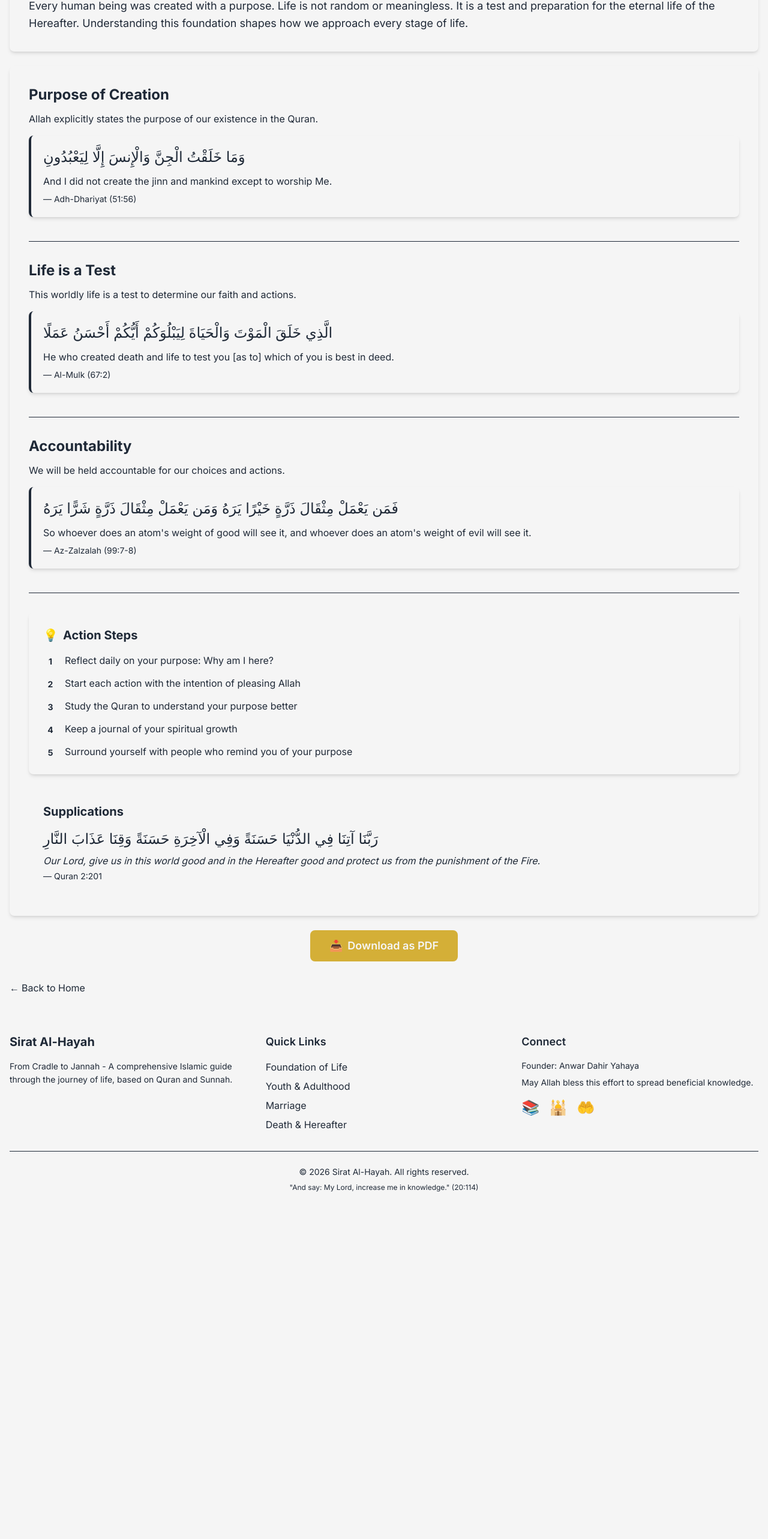
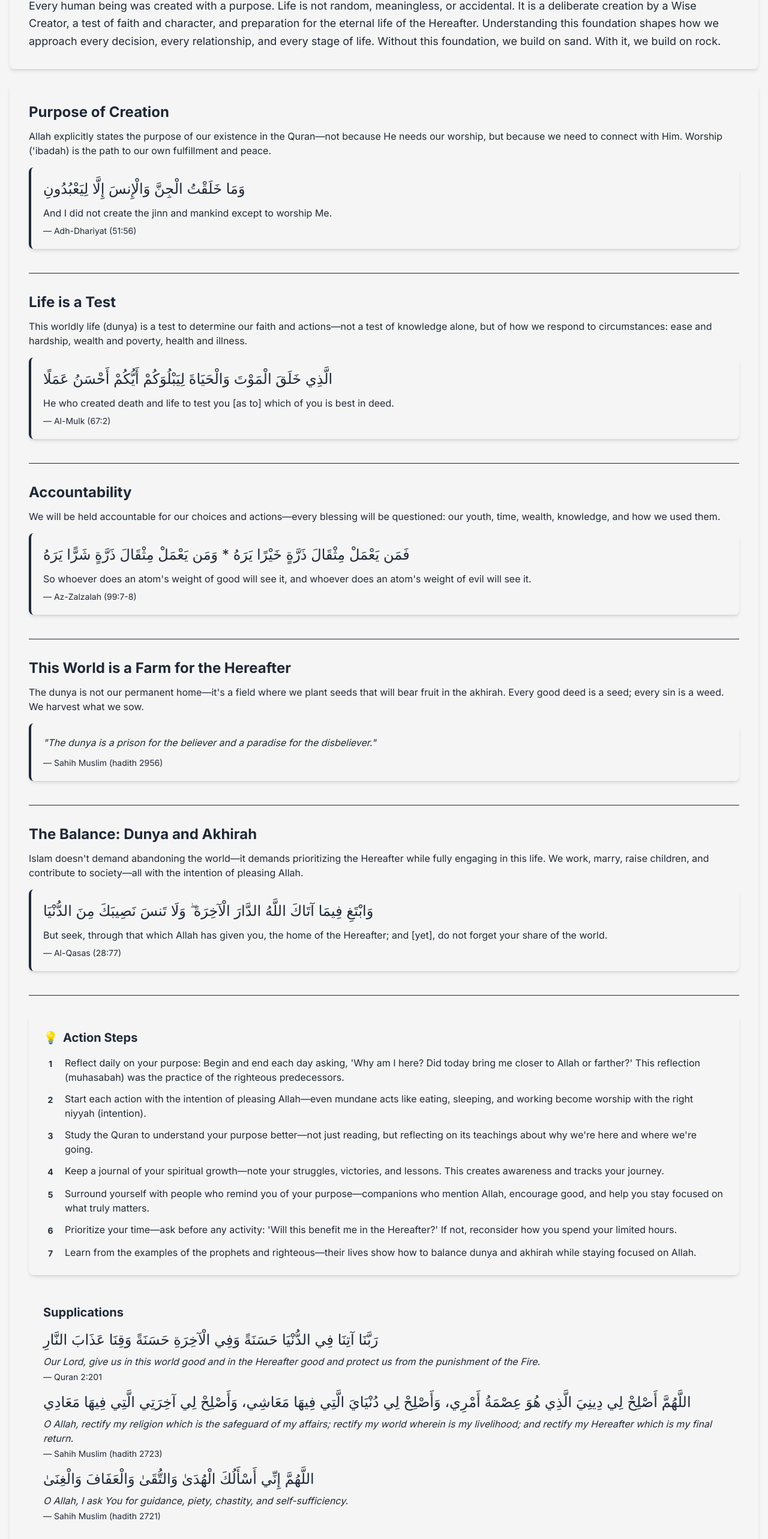
Before and after one commit to Mranwar001/sirat-al-hayah, a React (Vite) app: page /foundation in a window 1280 px wide. Shown: the part 225-2791 px from the top of the page at 60% size. Before the commit the page ends 2245 px from the top, so only its background shows below. Built offline with nearby package versions, Linux system fonts and the light colour scheme.

Commit message:
Revise foundation.js for clarity and depth
Updated the introduction and various texts to enhance clarity and depth regarding the purpose of life, accountability, and the balance between this world and the Hereafter.

```diff
--- a/src/data/foundation.js
+++ b/src/data/foundation.js
@@ -3,53 +3,116 @@ export default {
   title: "Foundation of Life",
   subtitle: "Understanding Our Purpose",
   icon: "🏗️",
-  introduction: `Every human being was created with a purpose. Life is not random or meaningless.
-    It is a test and preparation for the eternal life of the Hereafter. Understanding this
-    foundation shapes how we approach every stage of life.`,
+  introduction: `Every human being was created with a purpose. Life is not random, meaningless, or accidental.
+    It is a deliberate creation by a Wise Creator, a test of faith and character, and preparation for the eternal life of the Hereafter.
+    Understanding this foundation shapes how we approach every decision, every relationship, and every stage of life.
+    Without this foundation, we build on sand. With it, we build on rock.`,
 
   points: [
     {
       heading: "Purpose of Creation",
-      text: "Allah explicitly states the purpose of our existence in the Quran.",
+      text: "Allah explicitly states the purpose of our existence in the Quran—not because He needs our worship, but because we need to connect with Him. Worship ('ibadah) is the path to our own fulfillment and peace.",
       evidence: {
         quran: "وَمَا خَلَقْتُ الْجِنَّ وَالْإِنسَ إِلَّا لِيَعْبُدُونِ",
         translation: "And I did not create the jinn and mankind except to worship Me.",
         surah: "Adh-Dhariyat (51:56)"
-      }
+      },
+      explanation: "The word 'worship' ('ibadah) comes from the root 'abd (servant/slave). It means living in conscious awareness of our servitude to Allah—not just rituals, but every moment infused with the awareness that we are here by His will, for His pleasure. Worship includes prayer, but also honesty in business, kindness to parents, and even eating with His name. When we understand this, life becomes unified—no more 'sacred' vs 'secular' divide."
     },
     {
       heading: "Life is a Test",
-      text: "This worldly life is a test to determine our faith and actions.",
+      text: "This worldly life (dunya) is a test to determine our faith and actions—not a test of knowledge alone, but of how we respond to circumstances: ease and hardship, wealth and poverty, health and illness.",
       evidence: {
         quran: "الَّذِي خَلَقَ الْمَوْتَ وَالْحَيَاةَ لِيَبْلُوَكُمْ أَيُّكُمْ أَحْسَنُ عَمَلًا",
         translation: "He who created death and life to test you [as to] which of you is best in deed.",
         surah: "Al-Mulk (67:2)"
-      }
+      },
+      explanation: "Notice Allah says 'best in deed' (ahsan 'amalan), not 'most in deed.' Quality matters more than quantity. A deed's beauty comes from sincerity (ikhlas) and following the sunnah. The test is happening now, in every moment—how we spend our time, control our tongues, lower our gaze, and fulfill our responsibilities. Death ends the test; life is the exam hall."
     },
     {
       heading: "Accountability",
-      text: "We will be held accountable for our choices and actions.",
+      text: "We will be held accountable for our choices and actions—every blessing will be questioned: our youth, time, wealth, knowledge, and how we used them.",
       evidence: {
-        quran: "فَمَن يَعْمَلْ مِثْقَالَ ذَرَّةٍ خَيْرًا يَرَهُ وَمَن يَعْمَلْ مِثْقَالَ ذَرَّةٍ شَرًّا يَرَهُ",
+        quran: "فَمَن يَعْمَلْ مِثْقَالَ ذَرَّةٍ خَيْرًا يَرَهُ * وَمَن يَعْمَلْ مِثْقَالَ ذَرَّةٍ شَرًّا يَرَهُ",
         translation: "So whoever does an atom's weight of good will see it, and whoever does an atom's weight of evil will see it.",
         surah: "Az-Zalzalah (99:7-8)"
-      }
+      },
+      explanation: "The 'atom's weight' (dharrat) emphasizes Allah's perfect justice—nothing is too small to escape His knowledge or too insignificant to be accounted for. But this verse also brings hope: even the smallest good deed is recorded and rewarded. The Prophet ﷺ said, 'Fear the Fire even with half a date (in charity), and if you cannot, then with a kind word.' No good is too small."
+    },
+    {
+      heading: "This World is a Farm for the Hereafter",
+      text: "The dunya is not our permanent home—it's a field where we plant seeds that will bear fruit in the akhirah. Every good deed is a seed; every sin is a weed. We harvest what we sow.",
+      evidence: {
+        hadith: "The dunya is a prison for the believer and a paradise for the disbeliever.",
+        reference: "Sahih Muslim (hadith 2956)"
+      },
+      explanation: "The believer feels constrained in this world because they're not fully home—their true home is Jannah. This awareness doesn't mean misery; it means priorities are clear. We use the dunya to reach the akhirah, not the other way around. The Prophet ﷺ said, 'Live in this world as if you are a stranger or a wayfarer.' A traveler doesn't build permanent structures—they take only what they need for the journey."
+    },
+    {
+      heading: "The Balance: Dunya and Akhirah",
+      text: "Islam doesn't demand abandoning the world—it demands prioritizing the Hereafter while fully engaging in this life. We work, marry, raise children, and contribute to society—all with the intention of pleasing Allah.",
+      evidence: {
+        quran: "وَابْتَغِ فِيمَا آتَاكَ اللَّهُ الدَّارَ الْآخِرَةَ ۖ وَلَا تَنسَ نَصِيبَكَ مِنَ الدُّنْيَا",
+        translation: "But seek, through that which Allah has given you, the home of the Hereafter; and [yet], do not forget your share of the world.",
+        surah: "Al-Qasas (28:77)"
+      },
+      explanation: "This verse gives the perfect balance—we use worldly blessings to seek the Hereafter. Wealth becomes a means of charity, family becomes a means of raising righteous children, health becomes a means of worship. We don't reject the dunya; we transform it into a bridge to the akhirah."
     }
   ],
 
   actionSteps: [
-    "Reflect daily on your purpose: Why am I here?",
-    "Start each action with the intention of pleasing Allah",
-    "Study the Quran to understand your purpose better",
-    "Keep a journal of your spiritual growth",
-    "Surround yourself with people who remind you of your purpose"
+    "Reflect daily on your purpose: Begin and end each day asking, 'Why am I here? Did today bring me closer to Allah or farther?' This reflection (muhasabah) was the practice of the righteous predecessors.",
+    "Start each action with the intention of pleasing Allah—even mundane acts like eating, sleeping, and working become worship with the right niyyah (intention).",
+    "Study the Quran to understand your purpose better—not just reading, but reflecting on its teachings about why we're here and where we're going.",
+    "Keep a journal of your spiritual growth—note your struggles, victories, and lessons. This creates awareness and tracks your journey.",
+    "Surround yourself with people who remind you of your purpose—companions who mention Allah, encourage good, and help you stay focused on what truly matters.",
+    "Prioritize your time—ask before any activity: 'Will this benefit me in the Hereafter?' If not, reconsider how you spend your limited hours.",
+    "Learn from the examples of the prophets and righteous—their lives show how to balance dunya and akhirah while staying focused on Allah."
   ],
 
   duas: [
     {
       arabic: "رَبَّنَا آتِنَا فِي الدُّنْيَا حَسَنَةً وَفِي الْآخِرَةِ حَسَنَةً وَقِنَا عَذَابَ النَّارِ",
       translation: "Our Lord, give us in this world good and in the Hereafter good and protect us from the punishment of the Fire.",
-      reference: "Quran 2:201"
+      reference: "Quran 2:201",
+      context: "This was the most frequent dua of the Prophet ﷺ. It beautifully balances both worlds—asking for good here (which includes knowledge, provision, righteous family) and good there (which includes Paradise and Allah's pleasure), while seeking protection from the Fire."
+    },
+    {
+      arabic: "اللَّهُمَّ أَصْلِحْ لِي دِينِيَ الَّذِي هُوَ عِصْمَةُ أَمْرِي، وَأَصْلِحْ لِي دُنْيَايَ الَّتِي فِيهَا مَعَاشِي، وَأَصْلِحْ لِي آخِرَتِي الَّتِي فِيهَا مَعَادِي",
+      translation: "O Allah, rectify my religion which is the safeguard of my affairs; rectify my world wherein is my livelihood; and rectify my Hereafter which is my final return.",
+      reference: "Sahih Muslim (hadith 2723)",
+      context: "This comprehensive dua asks Allah to set right all three dimensions of our existence: deen (faith), dunya (world), and akhirah (hereafter). It acknowledges that all good comes from Him."
+    },
+    {
+      arabic: "اللَّهُمَّ إِنِّي أَسْأَلُكَ الْهُدَىٰ وَالتُّقَىٰ وَالْعَفَافَ وَالْغِنَىٰ",
+      translation: "O Allah, I ask You for guidance, piety, chastity, and self-sufficiency.",
+      reference: "Sahih Muslim (hadith 2721)",
+      context: "Guidance to the truth, piety to follow it, chastity to protect oneself, and self-sufficiency to not need others—these four cover the essentials of a purposeful life."
     }
-  ]
+  ],
+
+  footnotes: {
+    ibadahDefinition: "Ibn Taymiyyah defined worship as 'comprehensive love of Allah, comprehensive humility before Him, and comprehensive obedience to Him.' It includes everything done with the intention of seeking His pleasure.",
+    bestInDeed: "Al-Fudayl ibn 'Iyad explained that 'best in deed' means 'most sincere and most correct'—sincere for Allah, and correct according to the sunnah. Both are required.",
+    prisonOfBeliever: "The Prophet's ﷺ saying that dunya is a prison for the believer means the believer restrains themselves from desires that Allah has prohibited, feeling constrained by divine law—but this very constraint leads to the vastness of Paradise."
+  },
+
+  commonMisconceptions: [
+    "Islam is only about rituals—Reality: Every aspect of life can be worship with intention.",
+    "This world is evil and should be rejected—Reality: The dunya is a means, not an end. We use it responsibly.",
+    "Success is measured by wealth and status—Reality: True success is Allah's pleasure and Paradise.",
+    "Thinking about death is morbid—Reality: Remembering death brings life into focus."
+  ],
+
+  foundationalQuestions: [
+    "Where did I come from? (Created by Allah)",
+    "Why am I here? (To worship and know Allah)",
+    "Where am I going? (To the Hereafter for judgment)",
+    "What does Allah want from me? (Faith, obedience, and good deeds)",
+    "How can I succeed in the test? (Sincerity, following the Prophet ﷺ, perseverance)"
+  ],
+
+  relatedModules: ["death", "character", "purification", "daily-worship", "prophet-stories"],
+
+  keyTakeaway: "The foundation of life is simple but profound: We are created by Allah, for Allah, and to Allah we will return. This life is a test, the Hereafter is the outcome. Every moment is an opportunity to invest in our eternal future. When this foundation is firm, everything else—relationships, work, challenges, joys—falls into place. Build your life on this rock, and no storm will shake you. May Allah make us among those who understand their purpose and live accordingly."
 };
```
